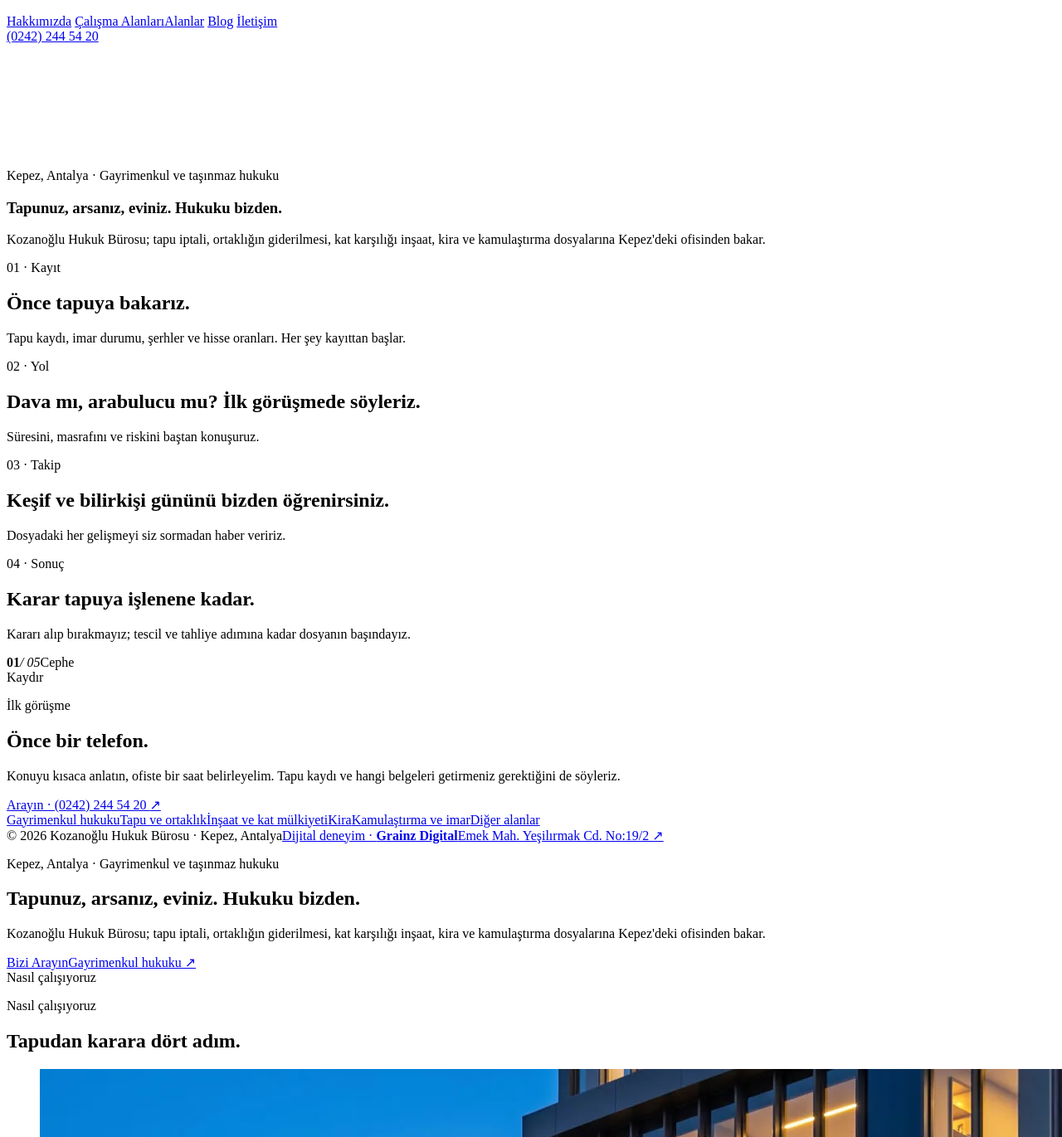
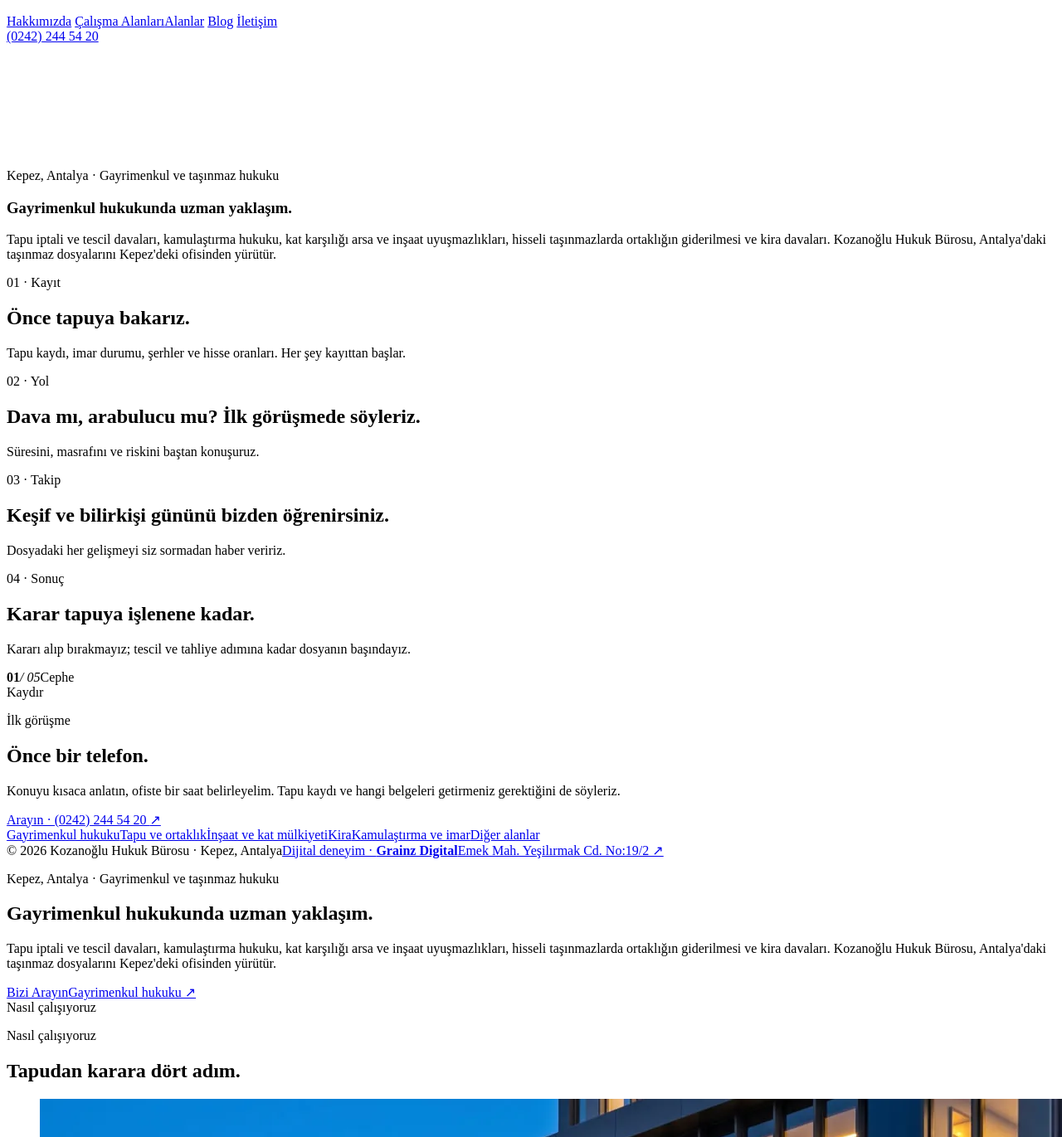
Before and after one commit to gokmency/kozanoglu, a plain HTML site: page tools/home/body.html in a window 1280 px wide. Shown: the part 1638-3009 px from the top of the page at 83% size. Drawn offline with Linux system fonts and the light colour scheme; files whose address does not match are found by name.

Commit message:
Update home hero slogan and subtext
Co-Authored-By: Claude Opus 5.5 <noreply@anthropic.com>

```diff
--- a/tools/home/body.html
+++ b/tools/home/body.html
@@ -20,7 +20,7 @@
       <div class="hero-stage" id="heroStage">
         <video class="hero-video" id="heroVideo" muted playsinline preload="none" disablepictureinpicture disableremoteplayback aria-hidden="true" tabindex="-1"></video>
         <div class="hero-shade" aria-hidden="true"></div><div class="hero-grain" aria-hidden="true"></div><div class="load-line" id="loadLine" aria-hidden="true"></div>
-        <article class="band" data-start="0" data-end="0.18"><span class="kicker">Kepez, Antalya · Gayrimenkul ve taşınmaz hukuku</span><h1>Tapunuz, arsanız, eviniz. Hukuku bizden.</h1><p>Kozanoğlu Hukuk Bürosu; tapu iptali, ortaklığın giderilmesi, kat karşılığı inşaat, kira ve kamulaştırma dosyalarına Kepez'deki ofisinden bakar.</p></article>
+        <article class="band" data-start="0" data-end="0.18"><span class="kicker">Kepez, Antalya · Gayrimenkul ve taşınmaz hukuku</span><h1>Gayrimenkul hukukunda uzman yaklaşım.</h1><p>Tapu iptali ve tescil davaları, kamulaştırma hukuku, kat karşılığı arsa ve inşaat uyuşmazlıkları, hisseli taşınmazlarda ortaklığın giderilmesi ve kira davaları. Kozanoğlu Hukuk Bürosu, Antalya'daki taşınmaz dosyalarını Kepez'deki ofisinden yürütür.</p></article>
         <article class="band" data-start="0.19" data-end="0.38"><span class="kicker">01 · Kayıt</span><h2>Önce tapuya bakarız.</h2><p>Tapu kaydı, imar durumu, şerhler ve hisse oranları. Her şey kayıttan başlar.</p></article>
         <article class="band right" data-start="0.39" data-end="0.58"><span class="kicker">02 · Yol</span><h2>Dava mı, arabulucu mu? İlk görüşmede söyleriz.</h2><p>Süresini, masrafını ve riskini baştan konuşuruz.</p></article>
         <article class="band" data-start="0.59" data-end="0.78"><span class="kicker">03 · Takip</span><h2>Keşif ve bilirkişi gününü bizden öğrenirsiniz.</h2><p>Dosyadaki her gelişmeyi siz sormadan haber veririz.</p></article>
@@ -35,7 +35,7 @@
         <footer class="end-footer" id="endFooter" aria-label="İletişim ve site bilgileri"><nav class="end-areas" aria-label="Çalışma alanları"><a href="/gayrimenkul-hukuku">Gayrimenkul hukuku</a><a href="/tapu-iptali-ortakligin-giderilmesi">Tapu ve ortaklık</a><a href="/kat-karsiligi-insaat">İnşaat ve kat mülkiyeti</a><a href="/kira-hukuku">Kira</a><a href="/kamulastirma-imar">Kamulaştırma ve imar</a><a href="/calisma-alanlari">Diğer alanlar</a></nav><div class="footer-row"><span>© 2026 Kozanoğlu Hukuk Bürosu · Kepez, Antalya</span><a class="grainz" href="https://grainzdigital.com" target="_blank" rel="noopener noreferrer">Dijital deneyim · <strong>Grainz Digital</strong></a><a href="/iletisim">Emek Mah. Yeşilırmak Cd. No:19/2 ↗</a></div></footer>
       </div>
     </section>
-    <section class="static-hero" id="staticHero" aria-label="Kozanoğlu Hukuk Bürosu"><div class="static-copy"><p class="eyebrow">Kepez, Antalya · Gayrimenkul ve taşınmaz hukuku</p><h1>Tapunuz, arsanız, eviniz. Hukuku bizden.</h1><p>Kozanoğlu Hukuk Bürosu; tapu iptali, ortaklığın giderilmesi, kat karşılığı inşaat, kira ve kamulaştırma dosyalarına Kepez'deki ofisinden bakar.</p><div class="mobile-hero-actions"><a class="phone-link" href="tel:+902422445420">Bizi Arayın</a><a class="mobile-text-link" href="/gayrimenkul-hukuku">Gayrimenkul hukuku ↗</a></div><div class="mobile-scroll-note" aria-hidden="true"><span>Nasıl çalışıyoruz</span></div></div></section>
+    <section class="static-hero" id="staticHero" aria-label="Kozanoğlu Hukuk Bürosu"><div class="static-copy"><p class="eyebrow">Kepez, Antalya · Gayrimenkul ve taşınmaz hukuku</p><h1>Gayrimenkul hukukunda uzman yaklaşım.</h1><p>Tapu iptali ve tescil davaları, kamulaştırma hukuku, kat karşılığı arsa ve inşaat uyuşmazlıkları, hisseli taşınmazlarda ortaklığın giderilmesi ve kira davaları. Kozanoğlu Hukuk Bürosu, Antalya'daki taşınmaz dosyalarını Kepez'deki ofisinden yürütür.</p><div class="mobile-hero-actions"><a class="phone-link" href="tel:+902422445420">Bizi Arayın</a><a class="mobile-text-link" href="/gayrimenkul-hukuku">Gayrimenkul hukuku ↗</a></div><div class="mobile-scroll-note" aria-hidden="true"><span>Nasıl çalışıyoruz</span></div></div></section>
     <section class="m-story" aria-labelledby="mStoryTitle"><p class="overline">Nasıl çalışıyoruz</p><h2 id="mStoryTitle">Tapudan karara dört adım.</h2><div class="m-chapters">
       <article class="m-chapter"><figure><img src="assets/rear-entrance.webp" width="1440" height="804" loading="lazy" decoding="async" alt="Kozanoğlu Hukuk Bürosu binasının girişi"><figcaption>01 · Kayıt</figcaption></figure><h3>Önce tapuya bakarız.</h3><p>Tapu kaydı, imar durumu, şerhler ve hisse oranları. Her şey kayıttan başlar.</p></article>
       <article class="m-chapter"><figure><img src="assets/interior-logo.webp" width="1440" height="804" loading="lazy" decoding="async" alt="Büronun karşılama alanı ve Kozanoğlu logosu"><figcaption>02 · Yol</figcaption></figure><h3>Dava mı, arabulucu mu? İlk görüşmede söyleriz.</h3><p>Süresini, masrafını ve riskini baştan konuşuruz.</p></article>
```
Also changed, not shown: index.html (+2 -2 lines).
